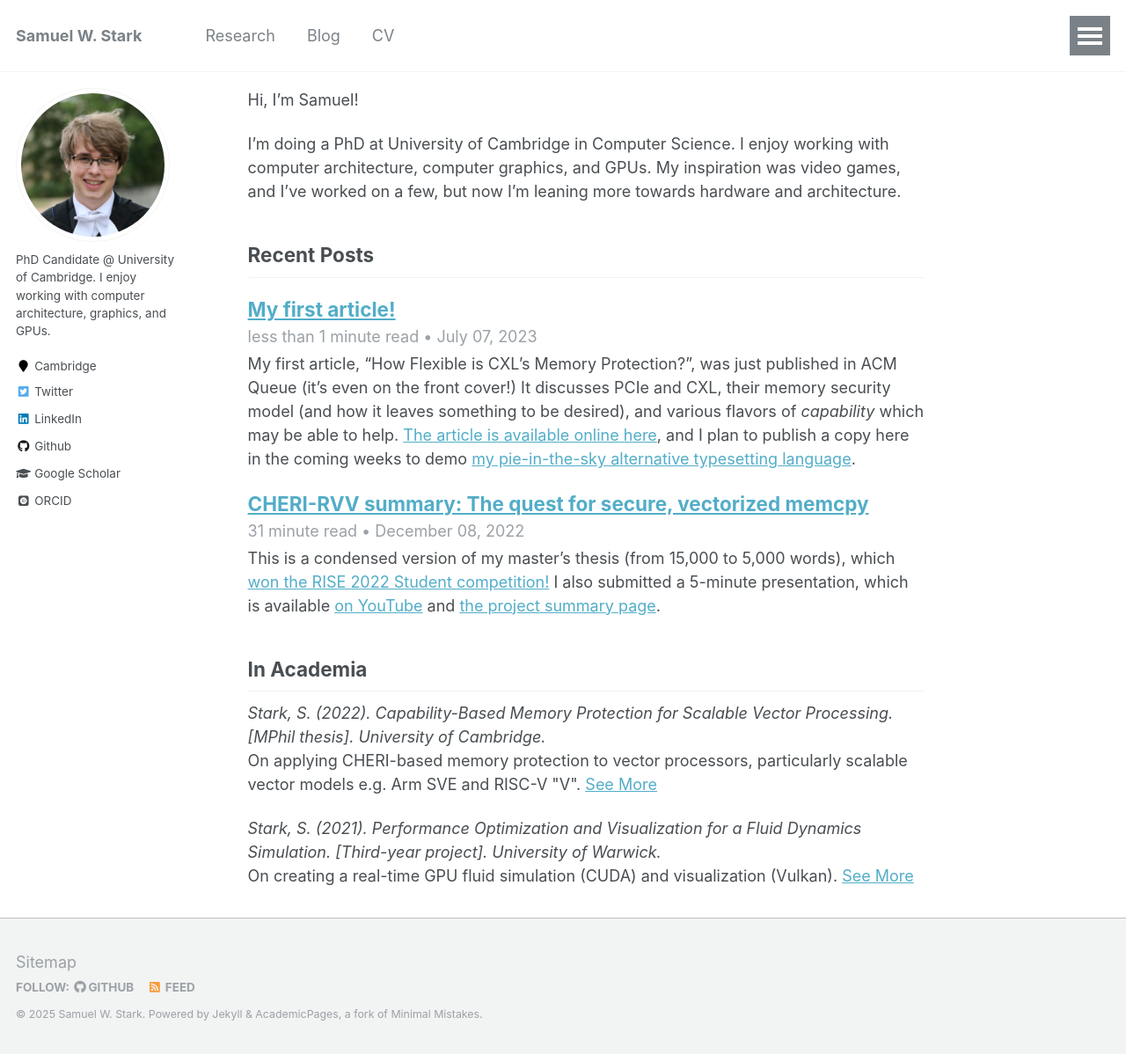
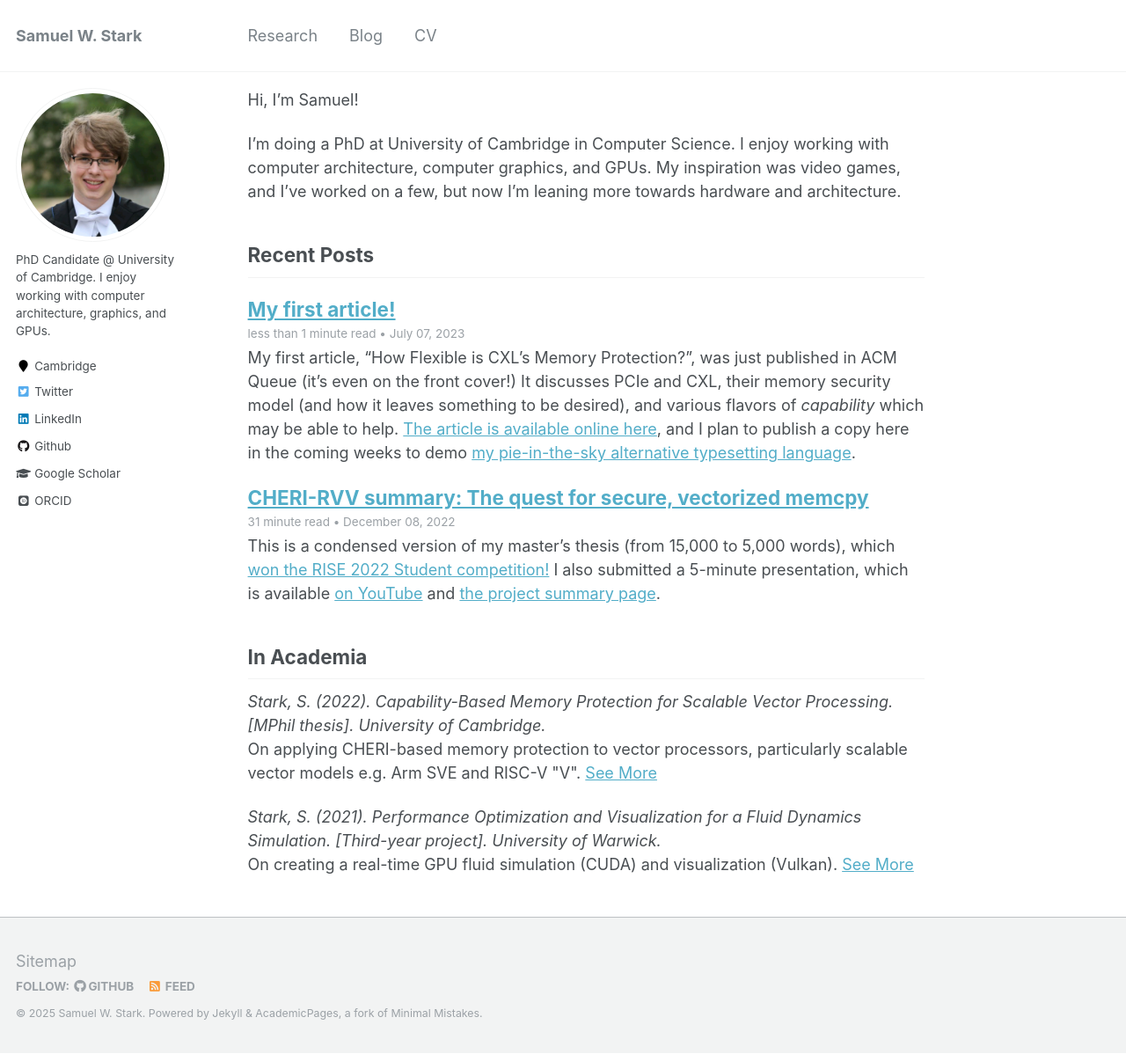
Before and after one commit to theturboturnip/theturboturnip.github.io, a Jekyll site: the page built from _pages/about.md, in a window 1280 px wide and 1198 px high. Shown: the whole window at 88% size. Built offline with Jekyll 4.4.1, drawn with Linux system fonts in a browser that asks for light colours; some web fonts are replaced; a script bundle is joined from its source files by our own code; library files that are not in the unit come from our copies.

Commit message:
Improve nav CSS, remove weird shrinking button

```diff
--- a/_includes/masthead.html
+++ b/_includes/masthead.html
@@ -3,10 +3,11 @@
 <div class="masthead">
   <div class="masthead__inner-wrap">
     <div class="masthead__menu">
-      <nav id="site-nav" class="greedy-nav">
-        <button class="js-only"><div class="navicon"></div></button>
+      <nav id="site-nav">
         <ul class="visible-links">
           <li class="masthead__menu-item masthead__menu-item--lg"><a href="{{ base_path }}/">{{ site.title }}</a></li>
+        </ul>
+        <ul class="visible-links">
           {% for link in site.data.navigation.main %}
             {% if link.url contains 'http' %}
               {% assign domain = '' %}
--- a/_sass/_masthead.scss
+++ b/_sass/_masthead.scss
@@ -51,5 +51,6 @@
   &--lg {
     padding-right: 2em;
     font-weight: 700;
+    margin-right: auto;
   }
 }
--- a/_sass/_navigation.scss
+++ b/_sass/_navigation.scss
@@ -172,10 +172,36 @@
    Priority plus navigation
    ========================================================================== */
 
-.greedy-nav {
+nav {
   position: relative;
   min-width: 250px;
   background: $masthead-background-color;
+
+  display: flex;
+  flex-wrap: wrap;
+  justify-content: start;
+
+  ul:first-child {
+    @include breakpoint($large) {
+      @include span(2 of 12);
+      a {
+        margin-left: 0;
+      }
+    }
+    @include breakpoint($x-large) {
+      padding-right: 0;
+    }
+    a {
+      font-weight: bold;
+    }
+  }
+  ul:not(:first-child) {
+    @include breakpoint($large) {
+      @include span(10 of 12 last);
+      @include prefix(0.5 of 12);
+      @include suffix(2 of 12);
+    }
+  }
 
   a {
     display: block;
@@ -202,23 +228,13 @@
   }
 
   .visible-links {
-    display: table;
-
     li {
-      display: table-cell;
+      display: inline-block;
       vertical-align: middle;
 
       &:first-child {
-        font-weight: bold;
-
         a {
           margin-left: 0;
-        }
-      }
-
-      &:last-child {
-        a {
-          margin-right: 0;
         }
       }
     }
--- a/_sass/_page.scss
+++ b/_sass/_page.scss
@@ -41,9 +41,9 @@
   margin: 0.5em 0 1em;
   line-height: 1;
 
-  // & + .page__meta {
-  //   margin-top: -0.5em;
-  // }
+  & + .page__meta {
+    margin-top: -1em;
+  }
 }
 
 .page__lead {
@@ -228,8 +228,8 @@
    Page meta
    ========================================================================== */
 
-.page__meta {
-  margin-top: 2em;
+// Include the .page__content prefix so that we get higher specificity than (.page__content p).
+.page__meta, .page__content .page__meta {
   color: mix(#fff, $gray, 25%);
   font-family: $sans-serif;
   font-size: $type-size-6;
```
